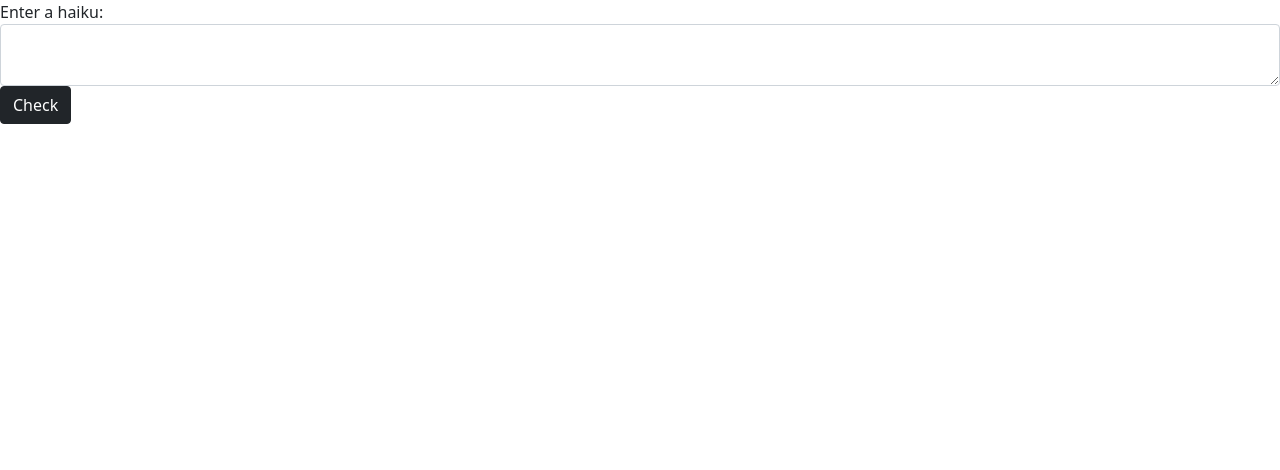
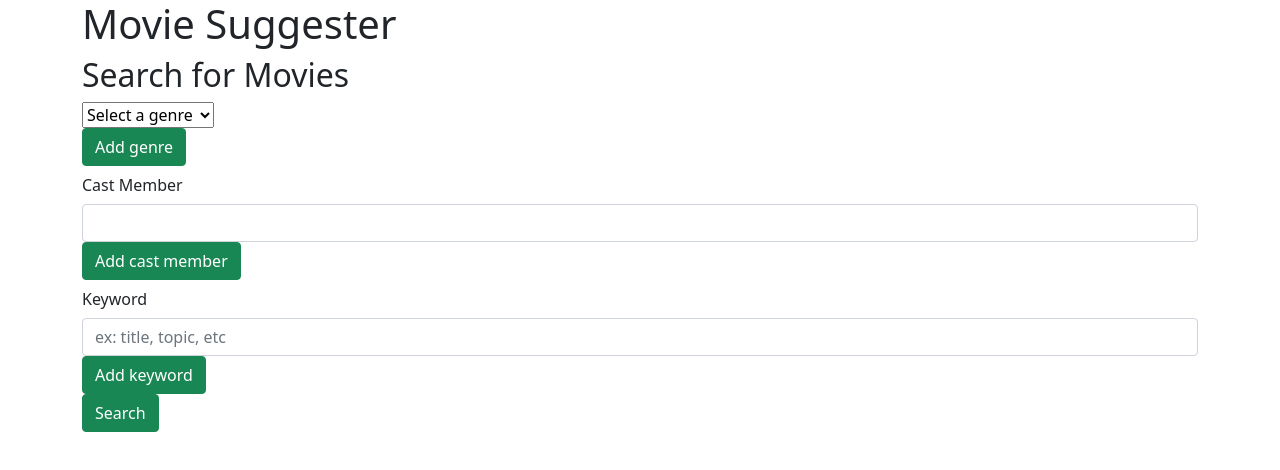
Before and after one commit to mellowmorgan/movie-suggester, a website built with webpack: page src/index.html in a window 1280 px wide. Built offline with nearby package versions, Linux system fonts and the light colour scheme.

Commit message:
set up project environment and add basic form
Co-authored-by: Aaron Minnick <abminnick@gmail.com>

```diff
--- a/package.json
+++ b/package.json
@@ -5,7 +5,7 @@
   "main": "index.js",
   "scripts": {
     "build": "webpack --mode development",
-    "start": "npm run build; webpack-dev-server --open --mode development",
+    "start": "npm run build & webpack-dev-server --open --mode development",
     "lint": "eslint src/*.js",
     "test": "jest"
   },
@@ -30,8 +30,8 @@
     "webpack-dev-server": "3.8.0"
   },
   "dependencies": {
+    "@popperjs/core": "^2.11.0",
     "bootstrap": "^5.1.3",
-    "jquery": "^3.6.0",
-    "popper.js": "^1.16.1"
+    "jquery": "^3.6.0"
   }
 }
--- a/src/index.html
+++ b/src/index.html
@@ -1,13 +1,64 @@
 <!DOCTYPE html>
-<html>
-<head></head>
+<html lang="en">
+<head>
+  <meta charset="UTF-8">
+  <meta http-equiv="X-UA-Compatible" content="IE=edge">
+  <meta name="viewport" content="width=device-width, initial-scale=1.0">
+  <title>Movie Suggester</title>
+</head>
 <body>
-  <form>
-    <div class="form-group">
-      <label>Enter a haiku: </label>
-      <textarea class="form-control"></textarea>
-      <button class="btn btn-dark">Check</button>
-    </div>
-  </form>
+  <div class="container">
+    <h1>Movie Suggester</h1>
+    <nav>
+
+    </nav>
+    <h2>Search for Movies</h2>
+    <form>
+      <div id="select">
+        <select class="custom-select" id="genre">
+          <option selected>Select a genre</option>
+          <option value="28">Action</option>
+          <option value="12">Adventure</option>
+          <option value="16">Animation</option>
+          <option value="35">Comedy</option>
+          <option value="80">Crime</option>
+          <option value="99">Documentary</option>
+          <option value="18">Drama</option>
+          <option value="10751">Family</option>
+          <option value="14">Fantasy</option>
+          <option value="36">History</option>
+          <option value="27">Horror</option>
+          <option value="10402">Music</option>
+          <option value="9648">Mystery</option>
+          <option value="10749">Romance</option>
+          <option value="878">Science Fiction</option>
+          <option value="10770">TV Movie</option>
+          <option value="53">Thriller</option>
+          <option value="10752">War</option>
+          <option value="37">Western</option>
+        </select>
+        <div class="button" id="genre-btn">
+          <button id="add-genre" class="btn btn-success">Add genre</button>
+        </div>
+      </div>
+      <div class="form-group">
+        <label for="cast-member" class="col-form-label">Cast Member</label>
+        <input type="text" class="form-control" id="input-cast-member">
+        <div class="button" id="cast-member-btn">
+          <button id="add-cast-member" class="btn btn-success">Add cast member</button>
+        </div>
+      </div>
+      <div class="form-group">
+        <label for="keyword" class="col-form-label">Keyword</label>
+        <input type="text" class="form-control" id="input-keyword" placeholder="ex: title, topic, etc">
+        <div class="button" id="keyword-btn">
+          <button id="add-keyword" class="btn btn-success">Add keyword</button>
+        </div>
+      </div>
+      <div class="button" id="submit-btn">
+        <button id="submit" class="btn btn-success" type="submit">Search</button>
+      </div>
+    </form>
+  </div>
 </body>
 </html>
```
Also changed, not shown: src/index.js (+10 -1 lines), 1 other file.
